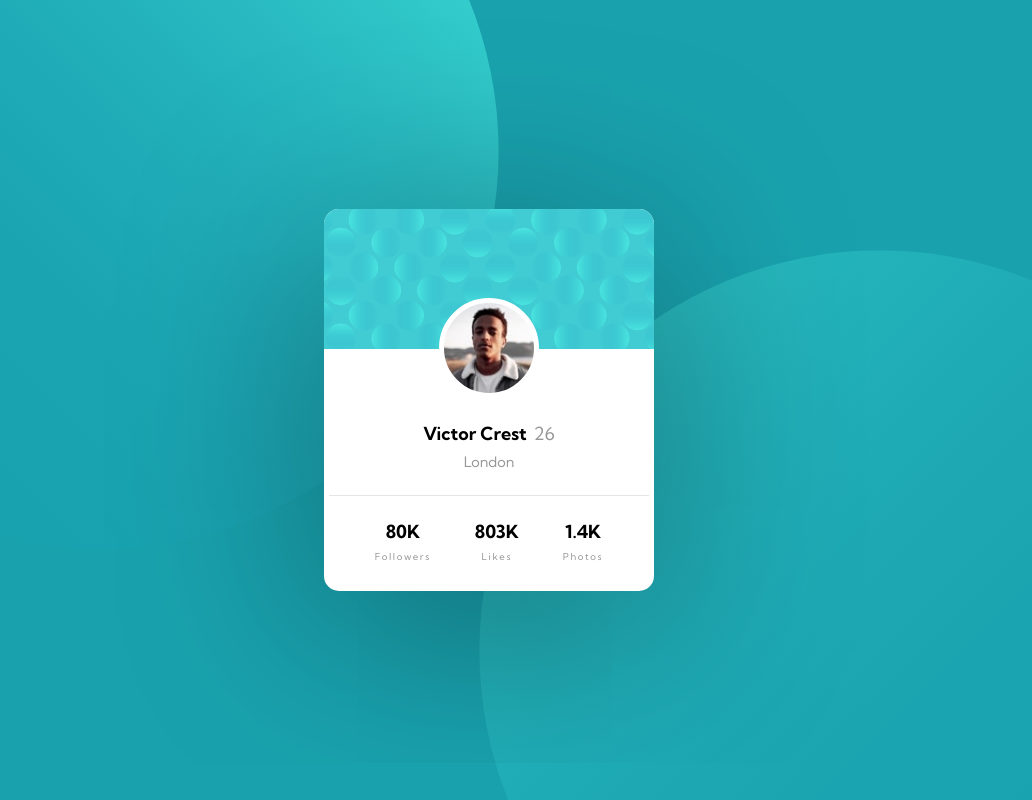
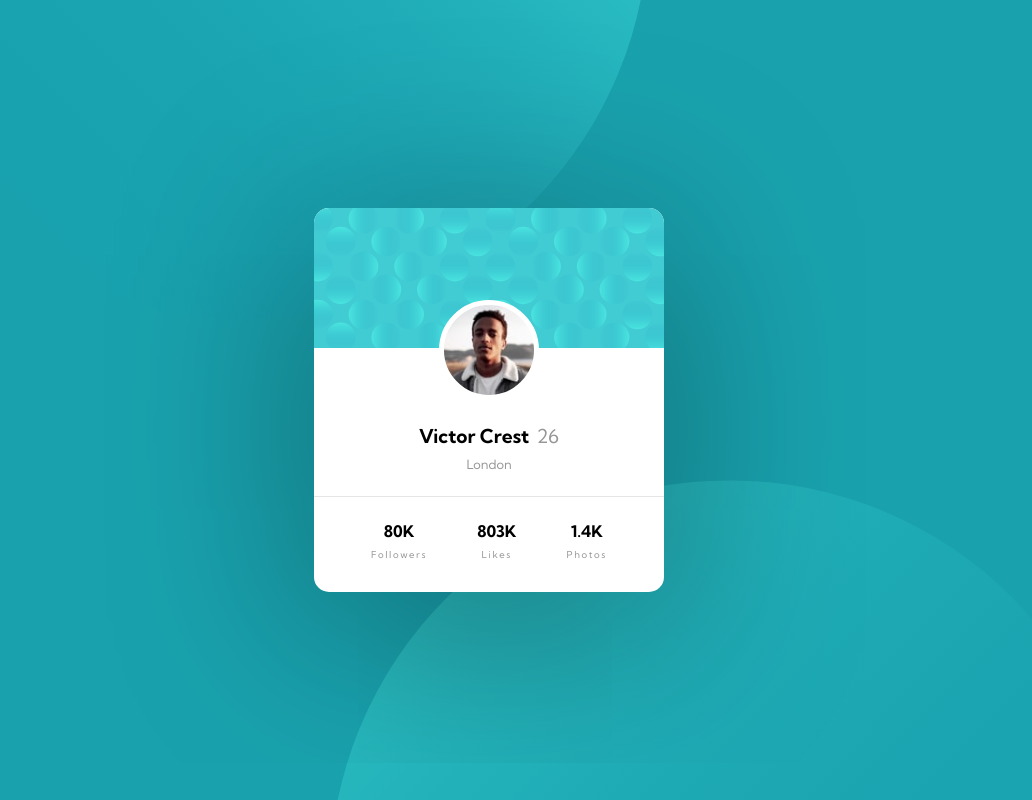
Before and after one commit to FlorianJourde/Frontend-Mentor-4-Profile-card-component, a plain HTML site: page index.html in a window 1280 px wide. Shown: the whole page, without its empty margins (151-1183 px from the left). Drawn offline with Linux system fonts and the light colour scheme.

Commit message:
Correcting acceissibility issues

```diff
--- a/index.html
+++ b/index.html
@@ -14,7 +14,7 @@
     <div class="content">
       <div class="profile-picture"></div>
       <div class="informations">
-        <p class="name bold">Victor Crest <span class="age gray">26</span></p>
+        <h1 class="name bold">Victor Crest <span class="age gray">26</span></h1>
         <p class="city gray">London</p>
       </div>
       <hr class="solid">
--- a/style.scss
+++ b/style.scss
@@ -13,16 +13,20 @@ body {
   font-family: 'Kumbh Sans', sans-serif;
   background-color: $dark-cyan;
   display: flex;
-  font-size: 18px;
+  font-size: 1em;
   height: 100vh;
   background-image: url(images/bg-pattern-top.svg), url(images/bg-pattern-bottom.svg);
-  background-position: top -250px left -150px, bottom -250px right -150px;
+  background-position: top -480px left 0, bottom -480px right 0;
   background-size: contain;
   background-repeat: no-repeat;
 }
 
 li {
   list-style: none;
+}
+
+h1 {
+  font-size: 1.2em;
 }
 
 .gray {
@@ -35,7 +39,7 @@ li {
 
 .card {
   background-color: white;
-  width: 330px;
+  width: 350px;
   margin: auto;
   border-radius: 15px;
   text-align: center;
@@ -59,14 +63,13 @@ li {
     margin-left: auto;
     margin-right: auto;
     border-radius: 50%;
-    //transform: translateY(-50%);
     border: 5px solid white;
     margin-bottom: 1.5rem;
   }
 
   .content {
     margin-top: -5rem;
-    padding: 1.8rem;
+    padding: 2rem;
 
     .informations {
       margin-bottom: 1.5rem;
@@ -89,7 +92,7 @@ li {
       border: 0;
       border-bottom: 1px solid $dark-gray;
       opacity: 0.25;
-      margin: 0 -1.5rem 1.5rem -1.5rem;
+      margin: 0 -2rem 1.5rem -2rem;
     }
 
     .stats {
@@ -107,6 +110,6 @@ li {
 
 @media screen and (max-width: 500px) {
   body {
-    background-position: top 100px left -150px, bottom 100px right -150px;
+    background-position: top 0 left -150px, bottom 0 right -150px;
   }
 }
```
Also changed, not shown: style.css, 1 other file.
